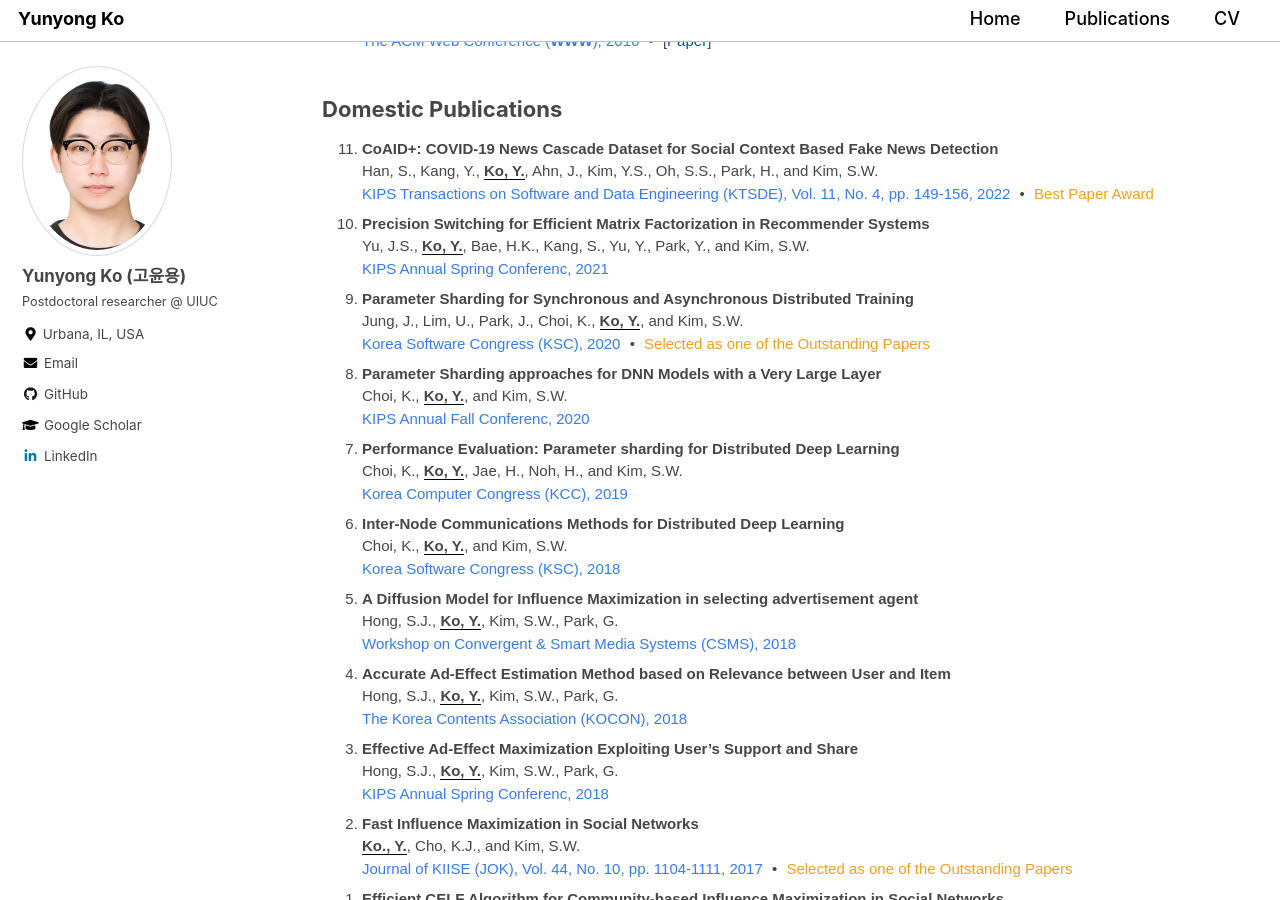
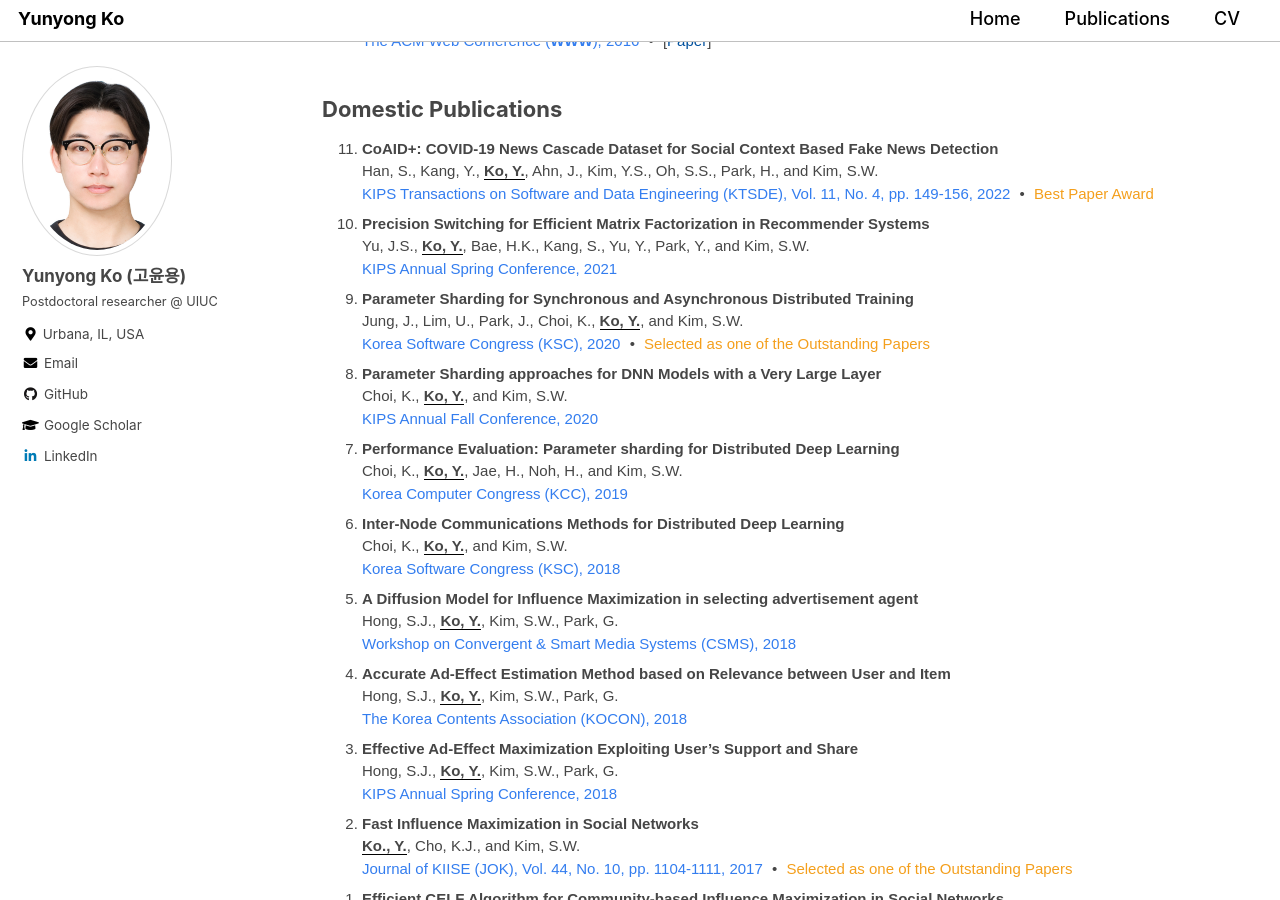
Before and after one commit to yy-ko/yy-ko.github.io, a Jekyll site: the page built from publication.html, in a window 1280 px wide and 900 px high, scrolled down 1031 px. Built offline with Jekyll 4.4.1, drawn with Linux system fonts in a browser that asks for light colours; cached includes are drawn as plain includes.

Commit message:
minor update1

```diff
--- a/publication.html
+++ b/publication.html
@@ -100,7 +100,7 @@ author_profile: true
 		</li>
 		<li> <strong>Precision Switching for Efficient Matrix Factorization in Recommender Systems</strong> <br>
 		Yu, J.S., <strong><u>Ko, Y.</u></strong>, Bae, H.K., Kang, S., Yu, Y., Park, Y., and Kim, S.W. <br>
-		<span class="venue">KIPS Annual Spring Conferenc, 2021</span>
+		<span class="venue">KIPS Annual Spring Conference, 2021</span>
 		</li>
 
 		<li> <strong>Parameter Sharding for Synchronous and Asynchronous Distributed Training</strong> <br>
@@ -112,7 +112,7 @@ author_profile: true
 
 		<li> <strong>Parameter Sharding approaches for DNN Models with a Very Large Layer </strong> <br>
 		Choi, K., <strong><u>Ko, Y.</u></strong>, and Kim, S.W. <br>
-		<span class="venue">KIPS Annual Fall Conferenc, 2020</span>
+		<span class="venue">KIPS Annual Fall Conference, 2020</span>
 		</li>
 
 		<li> <strong>Performance Evaluation: Parameter sharding for Distributed Deep Learning </strong> <br>
@@ -137,7 +137,7 @@ author_profile: true
 
 		<li> <strong>Effective Ad-Effect Maximization Exploiting User’s Support and Share </strong> <br>
 		Hong, S.J., <strong><u>Ko, Y.</u></strong>, Kim, S.W., Park, G.<br>
-		<span class="venue">KIPS Annual Spring Conferenc, 2018</span>
+		<span class="venue">KIPS Annual Spring Conference, 2018</span>
 		</li>
 
 		<li> <strong>Fast Influence Maximization in Social Networks</strong> <br>
```
